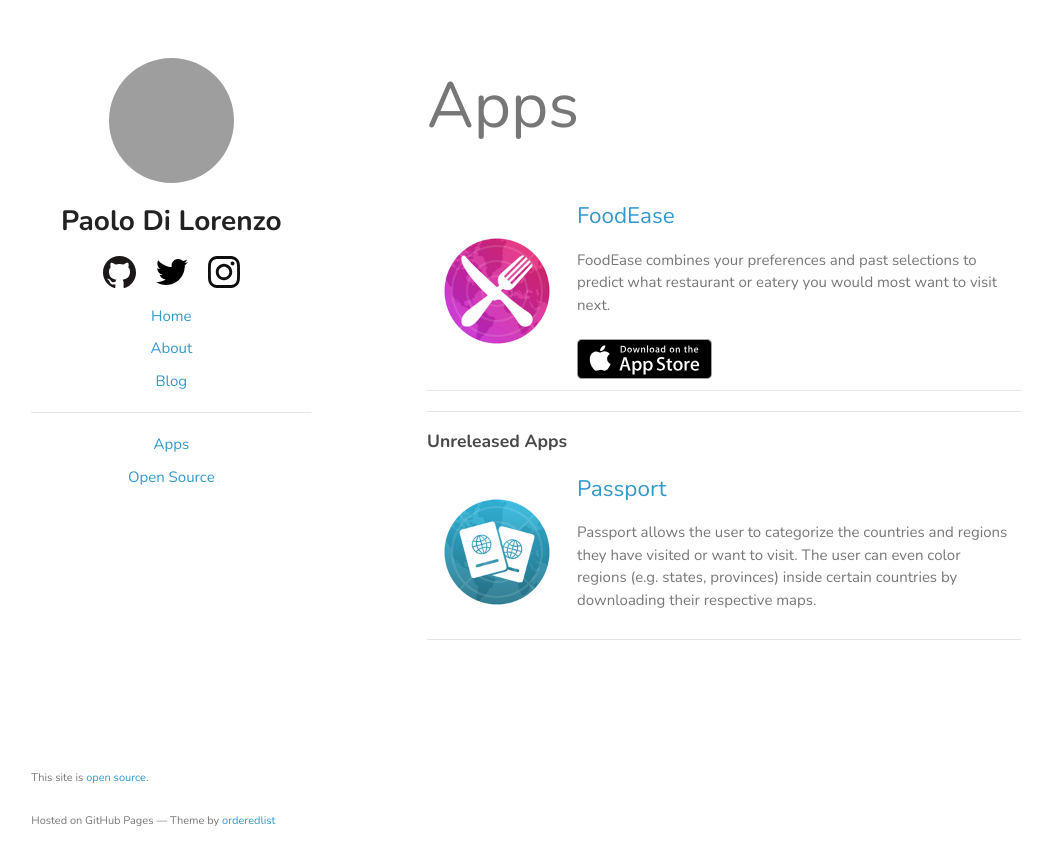
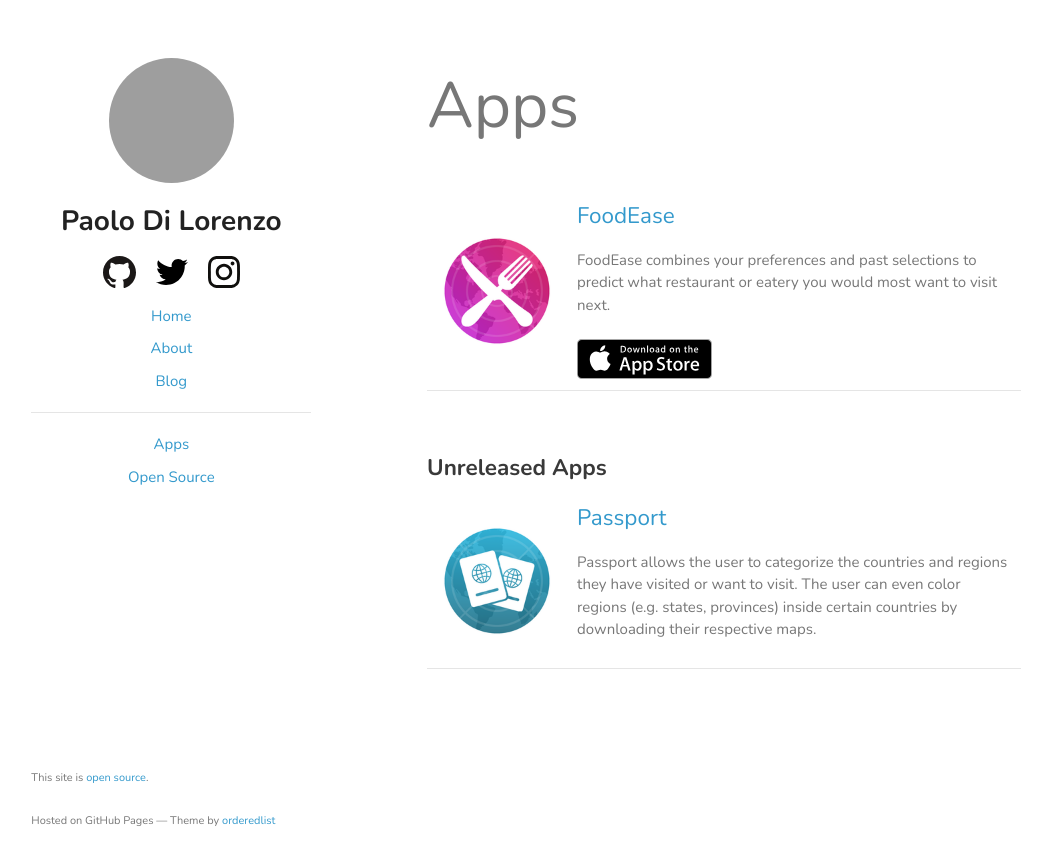
Before and after one commit to pdil/website-Jekyll, a Jekyll site: the page built from apps/index.html, in a window 1280 px wide. Shown: the top 865 px of the page, without its empty margins (114-1166 px from the left). Built offline with Jekyll 4.4.1, drawn with Linux system fonts in a browser that asks for light colours; grey boxes are pictures that could not be loaded.

Commit message:
Remove horizontal line

```diff
--- a/apps/index.html
+++ b/apps/index.html
@@ -21,9 +21,9 @@ header: Apps
   </tr>
 </table>
 
-<hr>
+<br><br>
 
-<h3>Unreleased Apps</h3>
+<h2>Unreleased Apps</h2>
 
 <table>
   <tr>
```
